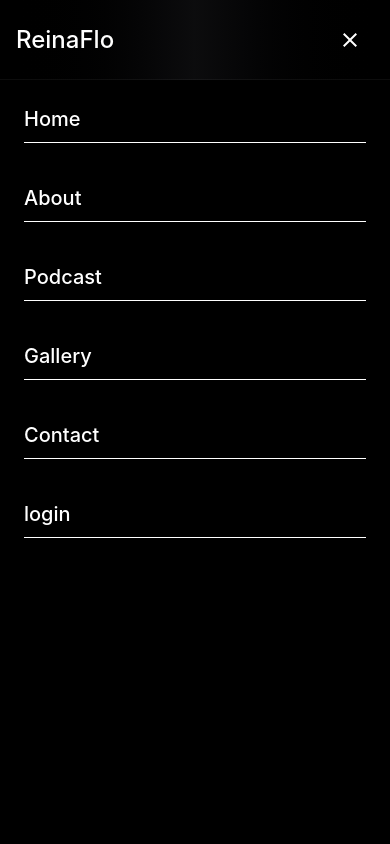
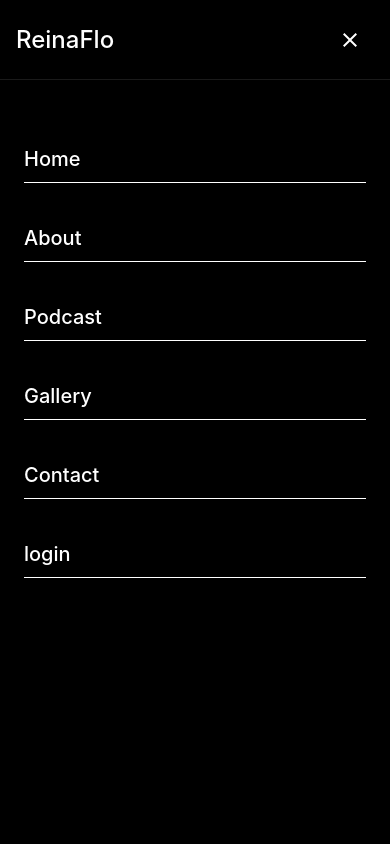
Before and after one commit to abbasolabode/reinaflo, a React (Vite) app: page /home in a window 390 px wide. Both pictures are taken after a click on the button 350 px from the left and 40 px from the top of the page. Shown: the top 844 px of the page. Built offline with nearby package versions, Linux system fonts and the light colour scheme.

Commit message:
new fixes

```diff
--- a/src/components/Navbar.jsx
+++ b/src/components/Navbar.jsx
@@ -10,8 +10,8 @@ const navLinks = [
   { id: 2, link: "About", path: "/about" },
   { id: 4, link: "Podcast", path: "/podcast" },
   { id: 5, link: "Gallery", path: "/gallery" },
-  { id: 5, link: "Contact", path: "/contact" },
-  { id: 6, link: "login", path: "/login" }
+  { id: 6, link: "Contact", path: "/contact" },
+  { id: 7, link: "login", path: "/login" }
 ];
 
 const navVariants = {
@@ -47,7 +47,6 @@ const linkVariants = {
 
 export default function Header() {
   const { isOpen, setIsOpen, onClose } = useIsOpenMenu();
-
   const [isScrolled, setIsScrolled] = useState(false);
 
   useEffect(() => {
@@ -56,56 +55,55 @@ export default function Header() {
     };
 
     window.addEventListener("scroll", handleScroll);
-    /* Cleanup function */
     return () => window.removeEventListener("scroll", handleScroll);
   }, []);
 
   return (
-    <>
     <header
-        className={`relative w-full h-20 z-50 transition-all duration-500 sticky top-0 inset-0 ${isScrolled
+      className={`relative w-full h-20 z-[1000] transition-all duration-500 sticky top-0 inset-0 ${
+        isOpen
+          ? "bg-black border-b border-white/10"
+          : isScrolled
           ? "bg-gradient-to-r from-black/90 via-zinc-800/80 to-black/90 backdrop-blur-xl border-b border-white/10 shadow-[0_8px_50px_rgba(0,0,0,0.7)]"
           : "bg-gradient-to-r from-black/60 via-zinc-900/50 to-black/60 backdrop-blur-lg border-b border-white/5"
       }`}
     >
+      {/* Mobile Header */}
       <div className="lg:hidden flex items-center justify-between px-4 py-4">
-          <Link to="/" className="font-medium  text-white cursor-pointer text-2xl ">
+        <Link to="/" className="font-medium text-white text-2xl">
           ReinaFlo
         </Link>
 
-          <div className={`${isOpen ? "text-white" : ""}`} >
         {!isOpen ? (
           <button
             onClick={() => setIsOpen(true)}
-                className="w-12 text-white cursor-pointer  h-12 text-2xl flex justify-center items-center"
+            className="w-12 h-12 text-white text-2xl flex justify-center items-center"
           >
             <CiMenuBurger />
           </button>
         ) : (
           <button
             onClick={onClose}
-                className="w-12 h-12 flex cursor-pointer justify-center text-2xl items-center"
+            className="w-12 h-12 text-white text-2xl flex justify-center items-center"
           >
             <IoMdClose />
           </button>
         )}
       </div>
-        </div>
 
-        {/* Desktop screen */}
+      {/* Desktop */}
       <div className="hidden lg:flex w-full h-20 lg:px-6">
-          <div className="lg:flex lg:justify-between w-full lg:px-5 items-center space-x-12 ">
-            <Link to="/" className="font-medium cursor-pointer text-2xl text-black">
+        <div className="lg:flex lg:justify-between w-full lg:px-5 items-center space-x-12">
+          <Link to="/" className="font-medium text-2xl text-black">
             ReinaFlo
           </Link>
 
-            {/* Navlinks for desktop */}
           <nav className="w-135">
             <ul className="flex justify-between w-135">
               {navLinks.map(item => (
                 <li key={item.id}>
                   <Link
-                      className="relative cursor-pointer text-white group text-base font-light tracking-wide transition-colors duration-500 hover:text-white"
+                    className="text-white text-base font-light tracking-wide"
                     to={item.path}
                   >
                     {item.link}
@@ -116,27 +114,29 @@ export default function Header() {
           </nav>
         </div>
       </div>
-      </header>
 
+      {/* ✅ MENU BELOW HEADER */}
       <AnimatePresence>
         {isOpen && (
           <>
+            {/* Overlay (below header) */}
             <motion.div
+              onClick={onClose}
               initial={{ opacity: 0 }}
               animate={{ opacity: 1 }}
               exit={{ opacity: 0 }}
-              className="fixed inset-0 bg-black z-40 w-full"
+              className="fixed top-20 left-0 w-full h-[calc(100vh-80px)] bg-black z-[900]"
             />
 
+            {/* Menu */}
             <motion.nav
               variants={navVariants}
               initial="hidden"
               animate="visible"
               exit="exit"
-              aria-label="Mobile navigation"
-              className="fixed top-0 left-0 h-full w-full p-6 z-50 "
+              className="fixed top-20 left-0 w-full h-[calc(100vh-80px)] p-6 z-[950]"
             >
-              <ul className="flex flex-col gap-10 mt-20 w-full">
+              <ul className="flex flex-col gap-10 mt-10 w-full">
                 {navLinks.map((link) => (
                   <motion.div key={link.id} variants={linkVariants}>
                     <li>
@@ -156,6 +156,6 @@ export default function Header() {
           </>
         )}
       </AnimatePresence>
-    </>
+    </header>
   );
 }
```
Lines whose indentation alone changed are shown as unchanged.
